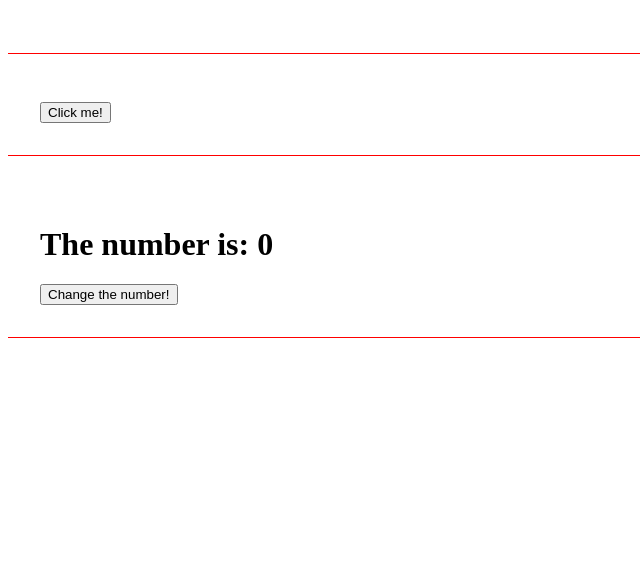
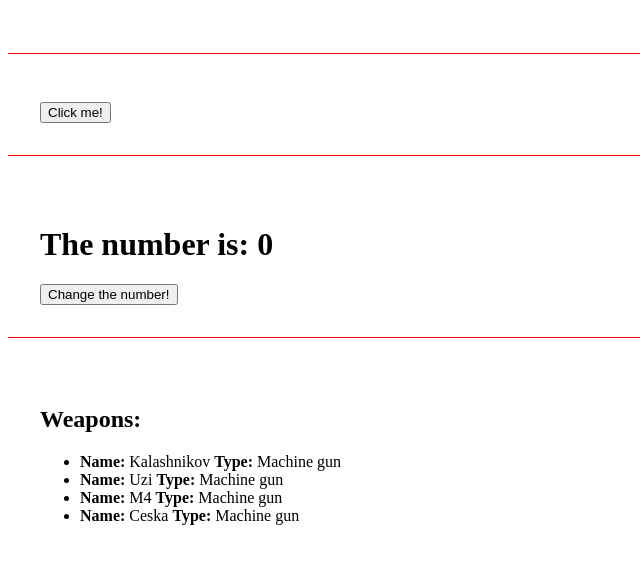
Before and after one commit to Pentriks/course-angular, an Angular app: page / in a window 1280 px wide. Shown: the part 1102-1666 px from the top of the page, without its empty margins (0-640 px from the left). Built offline with nearby package versions, Linux system fonts and the light colour scheme.

Commit message:
List rendering

```diff
--- a/src/app/app.component.html
+++ b/src/app/app.component.html
@@ -7,3 +7,4 @@
 <app-if-render></app-if-render>
 <app-events></app-events>
 <app-emitter></app-emitter>
+<app-list-render></app-list-render>
--- a/src/app/components/list-render/list-render.component.html
+++ b/src/app/components/list-render/list-render.component.html
@@ -1 +1,8 @@
-<p>list-render works!</p>
+<div class="class">
+  <h2>Weapons: </h2>
+  <ul>
+    <li *ngFor="let gun of weapons">
+      <strong>Name:</strong> {{ gun.name }} <strong>Type:</strong> {{ gun.type }}
+    </li>
+  </ul>
+</div>
--- a/src/app/components/list-render/list-render.component.ts
+++ b/src/app/components/list-render/list-render.component.ts
@@ -1,4 +1,4 @@
-import { Component } from '@angular/core';
+import { Component, Type } from '@angular/core';
 
 @Component({
   selector: 'app-list-render',
@@ -6,5 +6,10 @@ import { Component } from '@angular/core';
   styleUrls: ['./list-render.component.scss']
 })
 export class ListRenderComponent {
-
+  weapons = [
+    { name: 'Kalashnikov', type: 'Machine gun' },
+    { name: 'Uzi', type: 'Machine gun' },
+    { name: 'M4', type: 'Machine gun' },
+    { name: 'Ceska', type: 'Machine gun' },
+  ];
 }
```
